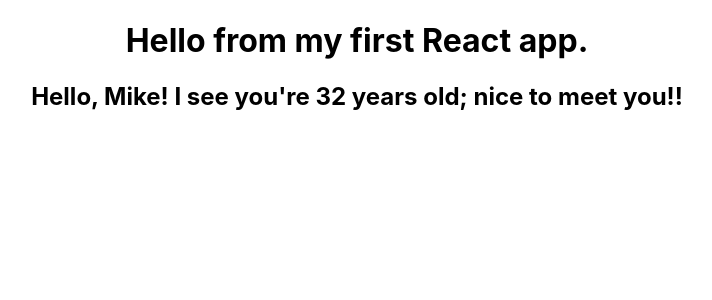
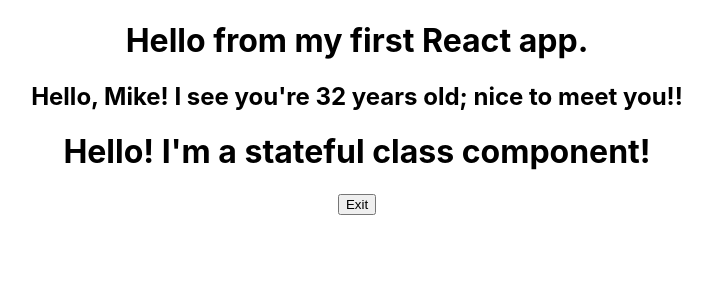
Before and after one commit to KyleMardell/react-lessons, a React (Create React App) app in the folder my-app/: page / in a window 1280 px wide. Shown: the top 300 px of the page, without its empty margins (283-995 px from the left). Built offline with nearby package versions, Linux system fonts and the light colour scheme.

Commit message:
Add a class component with a constructor method used for state and update the state using this.setState().

```diff
--- a/my-app/src/App.js
+++ b/my-app/src/App.js
@@ -1,13 +1,14 @@
-import logo from './logo.svg';
 import './App.css';
 import FunctionalGreeting from './components/FunctionalGreeting';
 import FunctionalGreetingWithProps from './components/FunctionalGreetingWithProps';
+import StatefulGreeting from './components/StatefulGreeting';
 
 function App() {
   return (
     <div className="App">
       <FunctionalGreeting />
       <FunctionalGreetingWithProps greeting="nice to meet you!!" name="Mike" age="32" />
+      <StatefulGreeting greeting="I'm a stateful class component!" />
     </div>
   );
 }
--- /dev/null
+++ b/my-app/src/components/StatefulGreeting.js
@@ -0,0 +1,31 @@
+import React from "react";
+
+class StatefulGreeting extends React.Component {
+
+    constructor(props) {
+        super(props);
+        this.state = {
+            introduction: "Hello!",
+            buttonText: "Exit",
+        };
+    }
+
+    handleClick() {
+        console.log("Button clicked.")
+        this.setState({
+            introduction: "Goodbye!",
+            buttonText: "Enter",
+        });
+    }
+
+    render() {
+        return (
+            <div>
+                <h1>{this.state.introduction} {this.props.greeting}</h1>
+                <button onClick={() => this.handleClick()}>{this.state.buttonText}</button>
+            </div>
+        )
+    }
+}
+
+export default StatefulGreeting;
```
